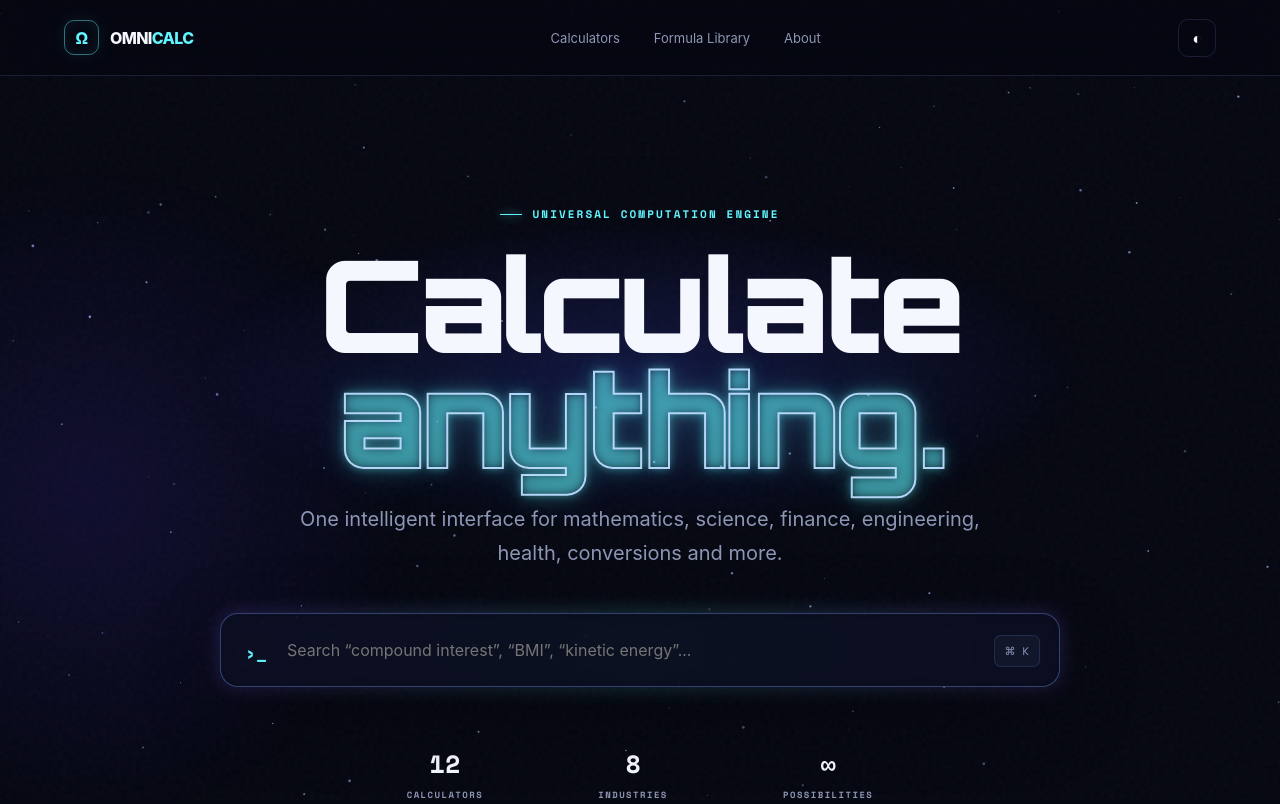
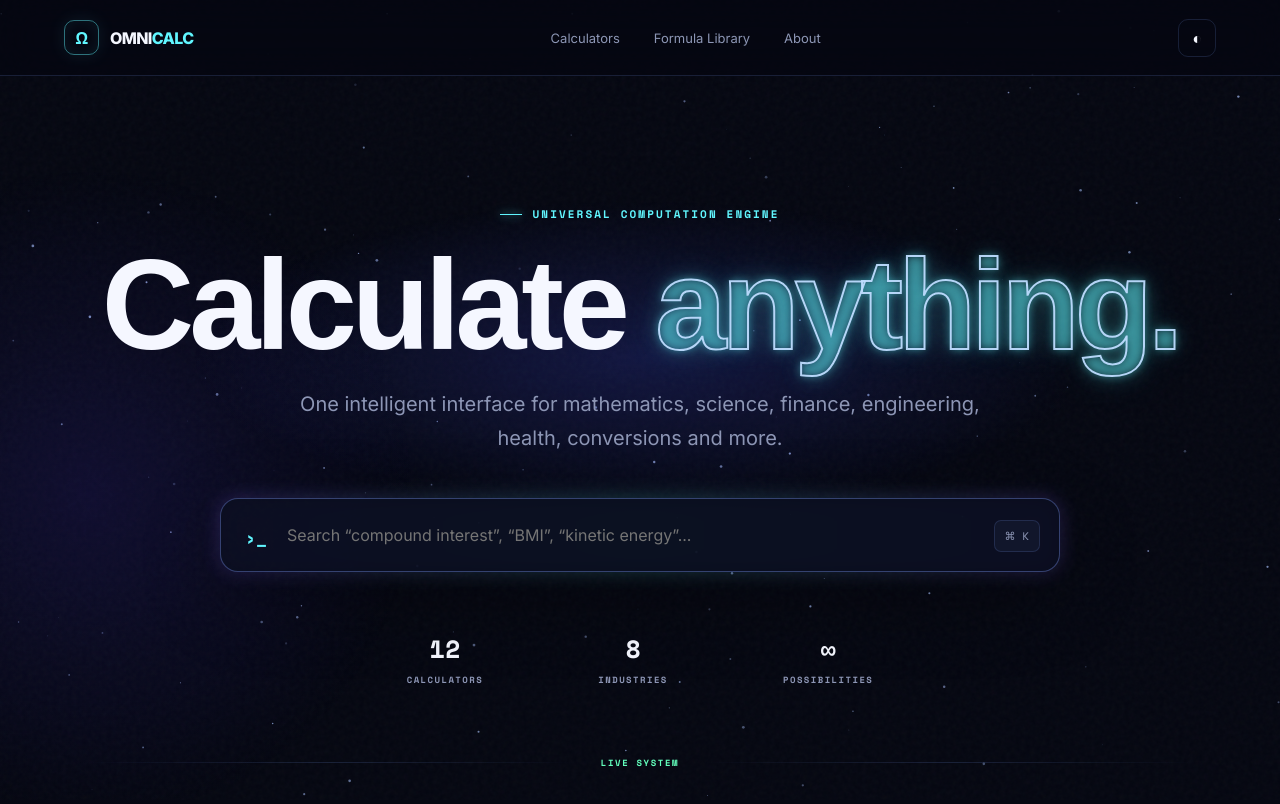
Before and after one commit to PVirgil/OmniCalc, a plain HTML site: page index.html in a window 1280 px wide. Shown: the top 804 px of the page. Drawn offline with nearby package versions, Linux system fonts and the light colour scheme.

Commit message:
Update index.html

```diff
--- a/index.html
+++ b/index.html
@@ -8,7 +8,8 @@
   <title>OmniCalc — Calculate Anything</title>
   <link rel="preconnect" href="https://fonts.googleapis.com">
 <link rel="preconnect" href="https://fonts.gstatic.com" crossorigin>
-<link href="https://fonts.googleapis.com/css2?family=Orbitron:wght@700;800;900&family=Space+Mono:wght@400;700&display=swap" rel="stylesheet">
+
+<link href="https://fonts.googleapis.com/css2?family=Inter:wght@400;500;600;700;800&family=Space+Mono:wght@400;700&display=swap" rel="stylesheet">
   <link rel="stylesheet" href="/styles.css" />
 </head>
 <body>
```
